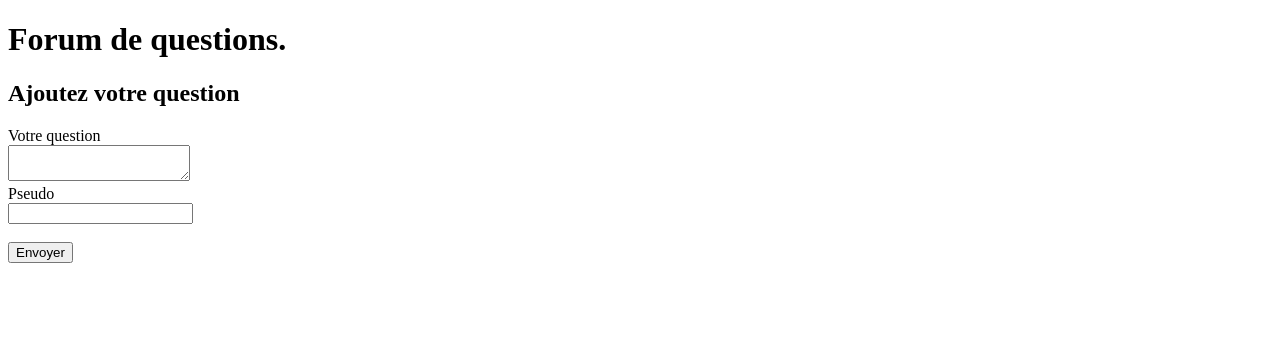
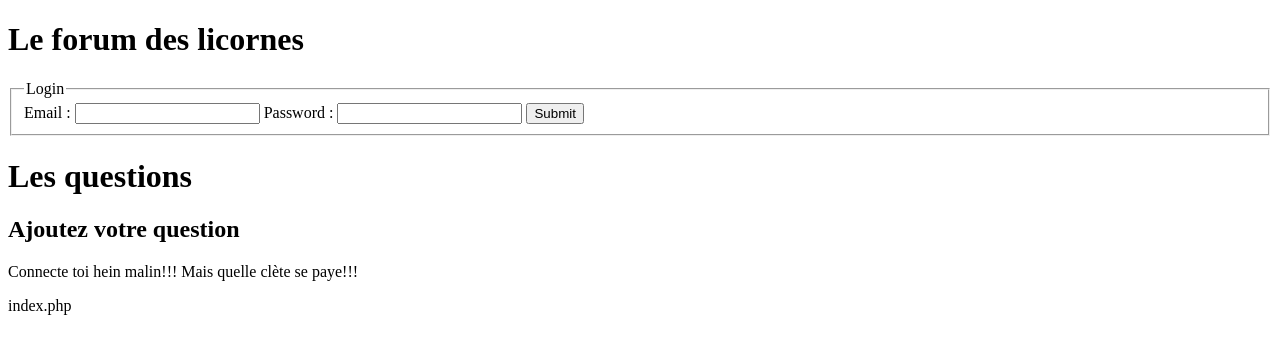
Before and after one commit to aline-arrotin/note_php, a PHP site: page / in a window 1280 px wide. Shown: the top 354 px of the page. Run offline with PHP 8.4, Linux system fonts and the light colour scheme; data that the repository does not hold is empty.

Commit message:
3eme round

```diff
--- a/forum/config.php
+++ b/forum/config.php
@@ -1,9 +1,11 @@
 <?php
 
 // affichage des Erreurs php
-error_reporting(E_ALL);
-ini_set('display_errors', TRUE);
-ini_set('display_startup_errors', TRUE);
+error_reporting(E_ALL); //Affiche toutes les erreurs et notices.
+ini_set('display_errors', TRUE); //Affiche les erreurs
+ini_set('display_startup_errors', TRUE);// Affiche de force les erreurs serveur. Forcer l affichage des erreurs (de démarrage).
+
+//Ceci ne fonctionne pas avec MAMP.
 
 	define("DB_USER", "root"); // si en localhost avec Mampp
 	define("DB_NAME", "ingrwf04_qcm"); // nom de database
@@ -20,4 +22,6 @@ ini_set('display_startup_errors', TRUE);
 		$db_connect->set_charset("utf8");
 		//echo "ok";
 	endif;
+
+	session_start();
  ?>
--- /dev/null
+++ b/forum/footer.php
@@ -0,0 +1,24 @@
+	</div>
+
+	<script src="http://ajax.googleapis.com/ajax/libs/jquery/2.2.3/jquery.min.js"></script>
+	<script>
+		$(".delete").on("click",function(){
+			alert('coucou');
+			if(!confirm("sûre de vouloir faire cette merde!!!")){return false;}
+		}); //Montre que je suis en train de supprimer quelque chose et me renvoit une boite d'alerte.
+	</script>
+	<script>
+		(function(i,s,o,g,r,a,m){i['GoogleAnalyticsObject']=r;i[r]=i[r]||function(){
+		(i[r].q=i[r].q||[]).push(arguments)},i[r].l=1*new Date();a=s.createElement(o),
+		m=s.getElementsByTagName(o)[0];a.async=1;a.src=g;m.parentNode.insertBefore(a,m)
+		})(window,document,'script','https://www.google-analytics.com/analytics.js','ga');
+
+		ga('create', 'UA-XXXXX-Y', 'auto');
+		ga('send', 'pageview');
+	</script>
+</body>
+</html>
+<?php //myPrint_r($_SESSION) pour voir ce qui est dans ma session ?>
+
+<?php echo basename($_SERVER['SCRIPT_NAME']); ?><br>
+<?php echo $_SERVER['QUERY_STRING']; ?>
--- a/forum/function.php
+++ b/forum/function.php
@@ -20,4 +20,9 @@
 		$date = implode($separator,$date); //Je la retransforme en chaine de caractère avec le separateur que je souhaite.
 		return $date; //je la retourne à la variable qui l'utilisera.
 	}
+
+
+
+//
+
 ?>
--- a/forum/header.php
+++ b/forum/header.php
@@ -15,6 +15,29 @@
 	</head>
 <body>
 	<div class="container">
-		<h1>Forum de questions.</h1>
 
-	<main>
+	<header>
+
+	<h1>Le forum des licornes</h1>
+	<?php if(isset($_SESSION['auteur'])) :  ?>
+		<p>Bienvenue <?php echo $_SESSION['auteur']['email']; ?> - <a href="connexion.php?delog">Logout</a></p>
+	<?php else : ?>
+		<?php echo (isset($_GET['error']) == 'log') ? "Erreur log/pass" : ""; ?>
+
+	<form id='connexion' action='connexion.php' method='post' accept-charset='UTF-8'>
+		<fieldset >
+			<legend>Login</legend>
+			<input type='hidden' name='submitted' id='submitted' value='1'/>
+
+			<label for='email'>Email : </label>
+			<input type='text' name='email' id='email'  maxlength="50" />
+
+			<label for='password'>Password : </label>
+			<input type='password' name='password' id='password' maxlength="50" />
+
+			<input type='submit' name='Submit' value='Submit' />
+
+		</fieldset>
+	</form>
+<?php endif; ?>
+</header>
--- a/forum/index.php
+++ b/forum/index.php
@@ -2,12 +2,38 @@
 <?php require("function.php"); ?>
 <?php
 
+//Delete une question et ses réponses.
+
+if(isset($_GET['delete'])) :
+	$sql = sprintf("DELETE FROM question WHERE ['id_questions']['id_question']='%s'",
+		$_GET['delete']
+		);
+//echo $sql;
+$db_connect->query($sql); //Je me connecte à la base de donnée.
+$db_connect->error; //J'affiche s'il y a une erreur.
+header("location:index.php"); //Dans mon url j'affiche la page réponse dont l'id questions = id_questions. $_GET est un array qui contient tout les paramètres d'url. Donc $_Get récupère ce qu'il y a après le "?". Donc ce qui est dans l'id_questions, ce qu'il y a dans la colonne id_questions et je l'affiche. Quand je suis dans index.php il retourne direct à l index donc je rappel pas de tableau uo de colones donc pas besoin de propriété de redirection..
+exit;
+endif;
+
+// if(isset($_GET['delete_post'])) :
+// 	$sql = sprintf("DELETE FROM reponse WHERE ['id_questions']['id_question']='%s'",
+// 		$_GET['delete_post']
+// 		);
+// //echo $sql;
+// $db_connect->query($sql); //Je me connecte à la base de donnée.
+// $db_connect->error; //J'affiche s'il y a une erreur.
+// header("location:index.php"); //Dans mon url j'affiche la page réponse dont l'id questions = id_questions. $_GET est un array qui contient tout les paramètres d'url. Donc $_Get récupère ce qu'il y a après le "?". Donc ce qui est dans l'id_questions, ce qu'il y a dans la colonne id_questions et je l'affiche.
+// exit;
+// endif;
+
+
+
 //Nouvelle question, comment fonctionne la requete sql insert
 if(isset($_POST['new_question'])) :
-$sql =sprintf("INSERT INTO question SET titre='%s', id_auteur=%s, date= '%s'",
+$sql = sprintf("INSERT INTO question SET titre='%s', id_auteur=%s, date= '%s'",
 $_POST['titre'],
-$_POST['pseudo'],
-$_POST['date']
+$_SESSION['auteur']['id_auteurs'],
+date('Y-m-d')
 );//Sprintf evite que quelqu un envoit... et qu'on nous embête. C'est du texte et aura bien du string.
 
 
@@ -21,7 +47,7 @@ endif;
 
 //Requête Question.
 
-$sql = "SELECT titre, date, pseudo, email, id_questions FROM question_auteur"; //Requête à partir de ma vue.
+$sql = "SELECT titre, date, pseudo, email, id_questions, id_auteurs FROM question_auteur"; //Requête à partir de ma vue.
 
 	$question_request = $db_connect->query($sql);
 	echo $db_connect->error;
@@ -35,7 +61,7 @@ endwhile;//Boucle
 
 <?php include("header.php"); ?>
 
-
+	<h1>Les questions</h1>
 
 	<ul>
 
@@ -43,21 +69,31 @@ endwhile;//Boucle
 		<?php $thisRow =  $allRowsQuest[$i]; ?>
 
 		<li class="question">
-		<h2><a href="reponse.php?id_questions=<?php echo $allRowsQuest[$i]->id_questions ?>"> <!-- Nom de la page vers laquelle je redirige + Ici j'appel l'id de la clé primaire "id_questions"(toujours utiliser la clé primaire) et je l'affiche dans l'URL. Il affiche dans l'autre page le contenu se rapportant à cet id-->
-		<?php echo $thisRow->titre; ?></a></h2>
+			<h1><a href="reponse.php?id_questions=<?php echo $allRowsQuest[$i]->id_questions ?>"> <!-- Nom de la page vers laquelle je redirige + Ici j'appel l'id de la clé primaire "id_questions"(toujours utiliser la clé primaire) et je l'affiche dans l'URL. Il affiche dans l'autre page le contenu se rapportant à cet id-->
+			<?php echo $thisRow->titre; ?></a></h1>
 			<p><?php $thisRow->pseudo; ?></p>
 			<p><?php echo $thisRow->email; ?></p>
 
 			<?php if($allRowsQuest[$i]->date != '' AND $allRowsQuest[$i]->date != '0000-00-00') : ?>
 				<p class="date"><?php echo dateAff($allRowsQuest[$i]->date,"/"); ?></p>  <!-- Pas valable pour un datetime. C'est pour un date. -->
+
+				<?php if (isset($_SESSION['auteur']['id_auteurs']) AND $allRowsQuest[$i]->id_auteurs == $_SESSION['auteur']['id_auteurs']) :  ?> <!-- Si j'ai l'id_auteurs AND que l'id_auteurs est == a l'id_auteurs de la session, alors je peux supprimer la question. -->
+				<a href="index.php?delete=<?php echo $allRowsQuest[$i]->id_questions; ?>" class="delete">DELETE </a> <!-- Je met un parametre au clic. Tu me mets dans l url index.php et tu mets le parametre delete avec la valeur correspondante à l'id question. Et comme je suis sur l'index, je ne rajoute pas de paramètre pour récupérer ma position vis à vis de la question. Pas besoin de recharger ma page.-->
+				<?php endif; ?>
+
 			<?php endif; ?>
 		</li>
 	<?php endfor;?>
 
+	<main>
+
 	</ul>
 
+
 	<section>
+
 	<h1>Ajoutez votre question</h1>
+			<?php if(isset($_SESSION['auteur'])) :  ?>
 
 		<form method="post">
 
@@ -65,30 +101,18 @@ endwhile;//Boucle
 		<textarea name="titre" id="titre"></textarea><br>
 
 
-		<label for="pseudo">Pseudo</label><br>
-		<input type="texte" name="pseudo" id="pseudo"><br>
-
 		<label for="date"></label><br>
-		<input type="hidden" name="date" id="date" value="<?php echo date('Y-m-d'); ?>">
+		<!-- <input type="hidden" name="date" id="date" value="<?php //echo date('Y-m-d'); ?>"> -->
 
 		<input type="hidden" name="new_question" value="yes">
 		<input type="submit" value="Envoyer"></input>
 
 		</form>
 	</section>
+
+		<?php else : ?>
+			<p>Connecte toi hein malin!!! Mais quelle clète se paye!!!</p>
+
+	<?php endif; ?>
 	</main>
-
-	</div>
-
-	<script src="http://ajax.googleapis.com/ajax/libs/jquery/2.2.3/jquery.min.js"></script>
-	<script>
-		(function(i,s,o,g,r,a,m){i['GoogleAnalyticsObject']=r;i[r]=i[r]||function(){
-		(i[r].q=i[r].q||[]).push(arguments)},i[r].l=1*new Date();a=s.createElement(o),
-		m=s.getElementsByTagName(o)[0];a.async=1;a.src=g;m.parentNode.insertBefore(a,m)
-		})(window,document,'script','https://www.google-analytics.com/analytics.js','ga');
-
-		ga('create', 'UA-XXXXX-Y', 'auto');
-		ga('send', 'pageview');
-	</script>
-</body>
-</html>
+<?php require("footer.php"); ?>
```
Also changed, not shown: forum/connexion.php (added, +39 -0 lines), forum/logout.php (added, +9 -0 lines), forum/reponse.php (+36 -52 lines), 1 other file. Lines whose indentation alone changed are shown as unchanged.
